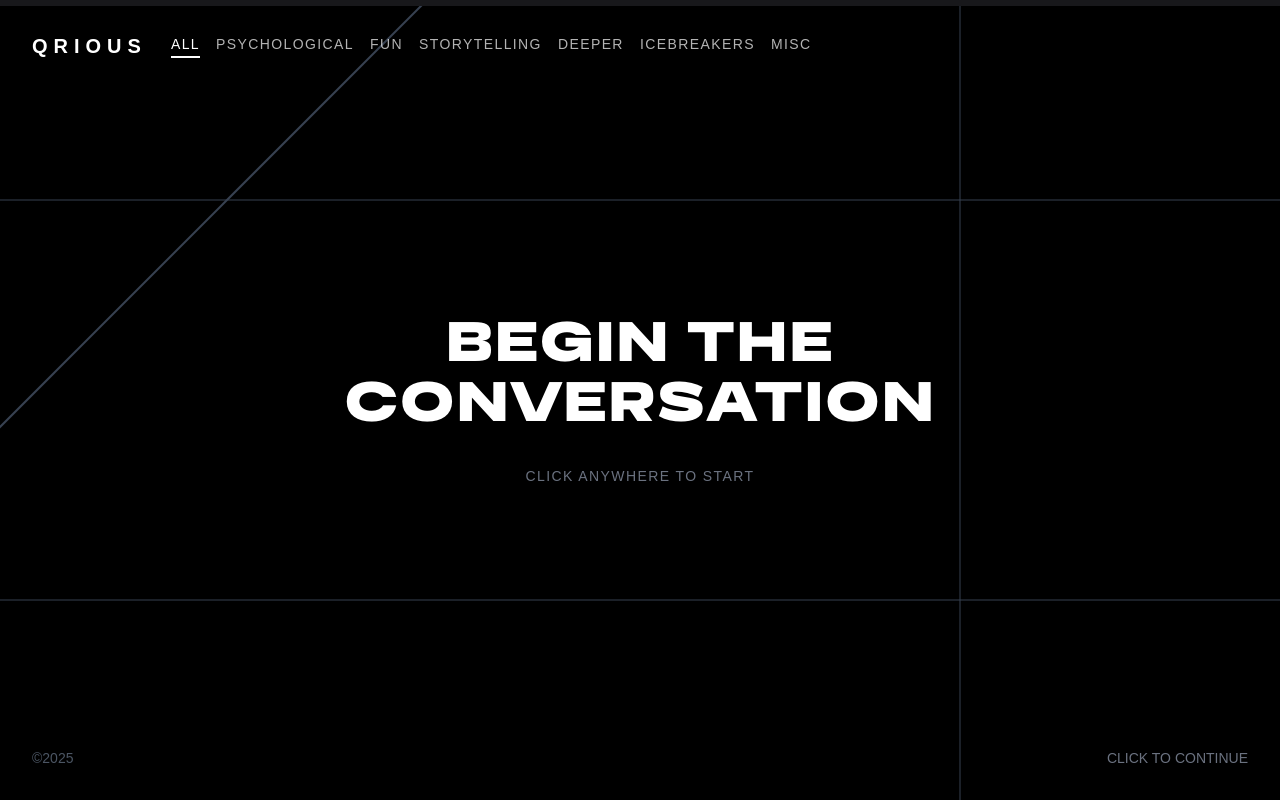
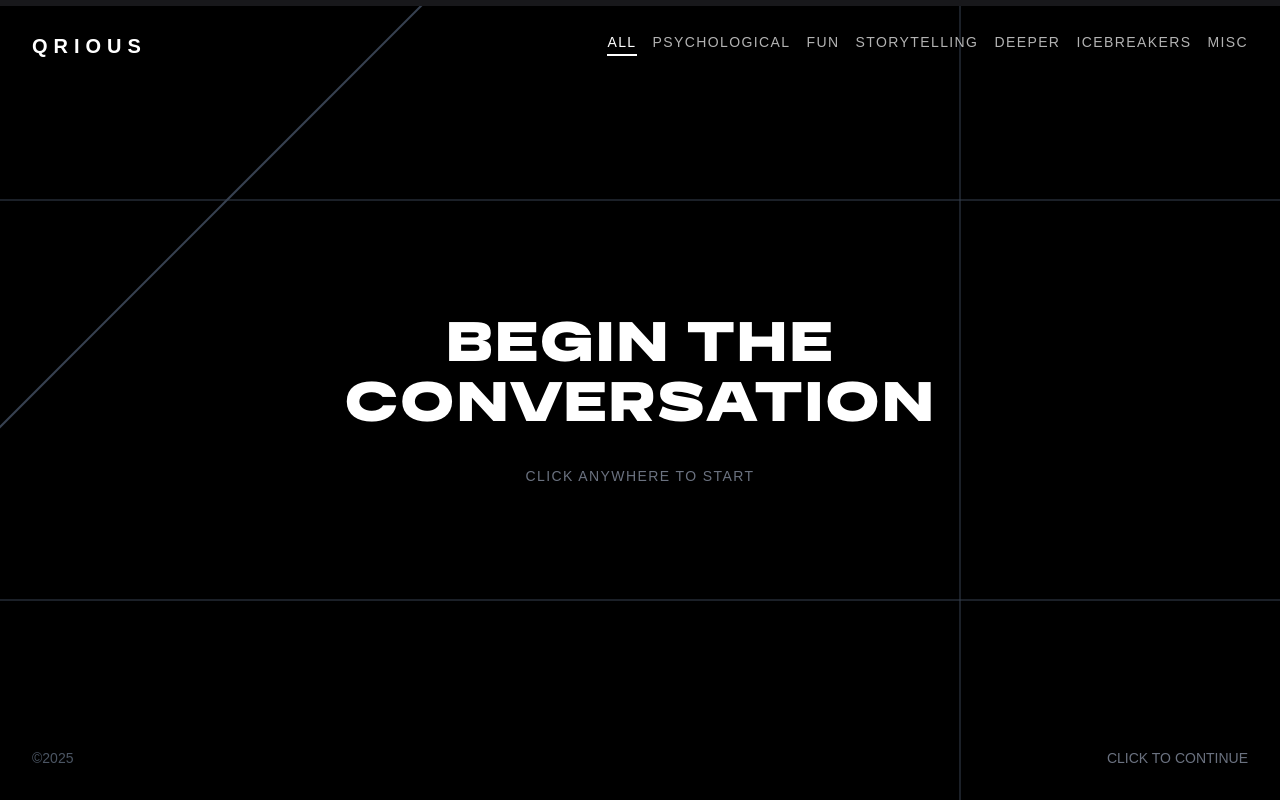
Before and after one commit to darth-lacrimosa/Qrious, a Next.js app: page / in a window 1280 px wide. Built offline with nearby package versions, Linux system fonts and the light colour scheme.

Commit message:
Update page.tsx

```diff
--- a/src/app/page.tsx
+++ b/src/app/page.tsx
@@ -188,13 +188,15 @@ export default function Home() {
         />
       </div>
 
-      {/* Brand & Filter Container - Kiri Atas */}
-      <div className="absolute top-4 md:top-8 left-4 md:left-8 z-50 flex items-center space-x-6 w-auto">
-        {/* Brand QRIOUS */}
+      {/* Brand - Kiri Atas */}
+      <div className="absolute top-4 md:top-8 left-4 md:left-8 z-50">
         <div className="text-white text-lg md:text-xl tracking-[0.3em] font-bold">
           QRIOUS
         </div>
+      </div>
 
+      {/* Category Filter - Kanan Atas */}
+      <div className="absolute top-4 md:top-8 right-4 md:right-8 z-50 flex items-center">
         {/* Category Filter - Desktop */}
         <div className="hidden md:flex items-center space-x-4">
           {["all", ...Object.keys(questions)].map((category) => (
@@ -214,7 +216,6 @@ export default function Home() {
             </button>
           ))}
         </div>
-      </div>
 
         {/* Hamburger - Mobile */}
         <button
@@ -222,14 +223,15 @@ export default function Home() {
             e.stopPropagation();
             setMenuOpen(!menuOpen);
           }}
-        className="md:hidden absolute top-4 right-4 text-white text-xl z-50"
+          className="md:hidden text-white text-xl"
         >
           ☰
         </button>
+      </div>
 
       {/* Dropdown Menu - Mobile */}
       {menuOpen && (
-        <div className="md:hidden absolute top-14 left-1/2 -translate-x-1/2 z-50 bg-black/90 backdrop-blur-md rounded shadow-lg px-6 py-4 text-white text-center space-y-3">
+        <div className="md:hidden absolute top-14 right-4 z-50 bg-black/90 backdrop-blur-md rounded shadow-lg px-6 py-4 text-white text-center space-y-3">
           {["all", ...Object.keys(questions)].map((category) => (
             <button
               key={category}
@@ -249,6 +251,7 @@ export default function Home() {
           ))}
         </div>
       )}
+
       {/* Random Images - Responsive size */}
       {currentImage && (
         <div
```
Lines whose indentation alone changed are shown as unchanged.
